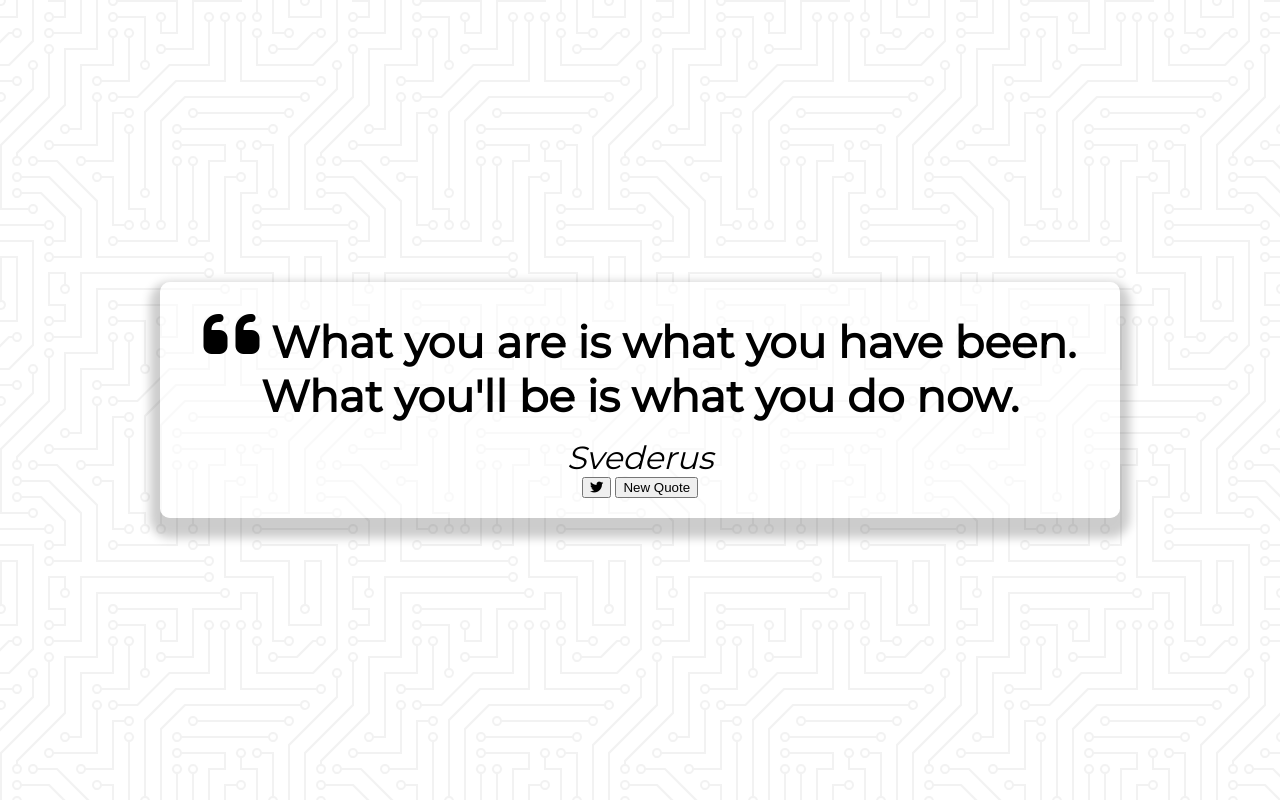
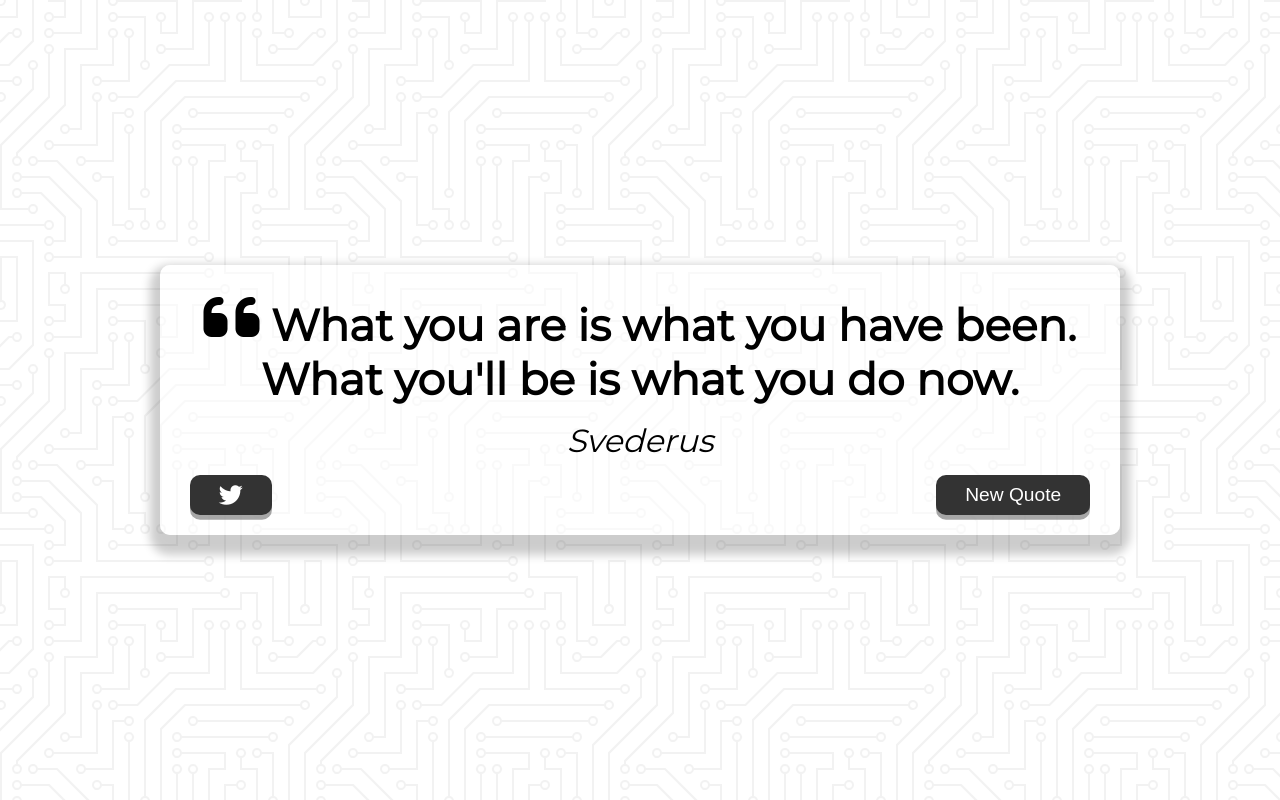
Before and after one commit to donsvederus/QuoteGenerator, a plain HTML site: page index.html in a window 1280 px wide. Drawn offline with Linux system fonts and the light colour scheme.

Commit message:
0.17.1 styled buttons

```diff
--- a/style.css
+++ b/style.css
@@ -46,6 +46,42 @@
   font-style: italic;
 }
 
+.button-container {
+  margin-top: 15px;
+  display: flex;
+  justify-content: space-between;
+}
+
+button {
+  cursor: pointer;
+  font-size:1.2rem;
+  height: 2.5rem;
+  border: none;
+  border-radius: 10px;
+  color: #fff;
+  background: #333;
+  outline: none;
+  padding: 0.5rem 1.8rem;
+  box-shadow: 0 0.3rem rgba(121, 121, 121, 0.65);
+}
+
+button:hover {
+  filter: brightness(120%);
+}
+
+button:active {
+  transform: translate(0, 0.3rem);
+  box-shadow: 0 0.1rem rgba(121, 121, 121, 0.65);
+}
+
+.twitter-button:hover {
+  color: #38a1f3;
+}
+
+.fa-twitter {
+  font-size: 1.5rem;
+}
+
 /* Media Query: Tablet or Smaller */
 @media screen and (max-width: 1000px) {
   .quote-container {
```
